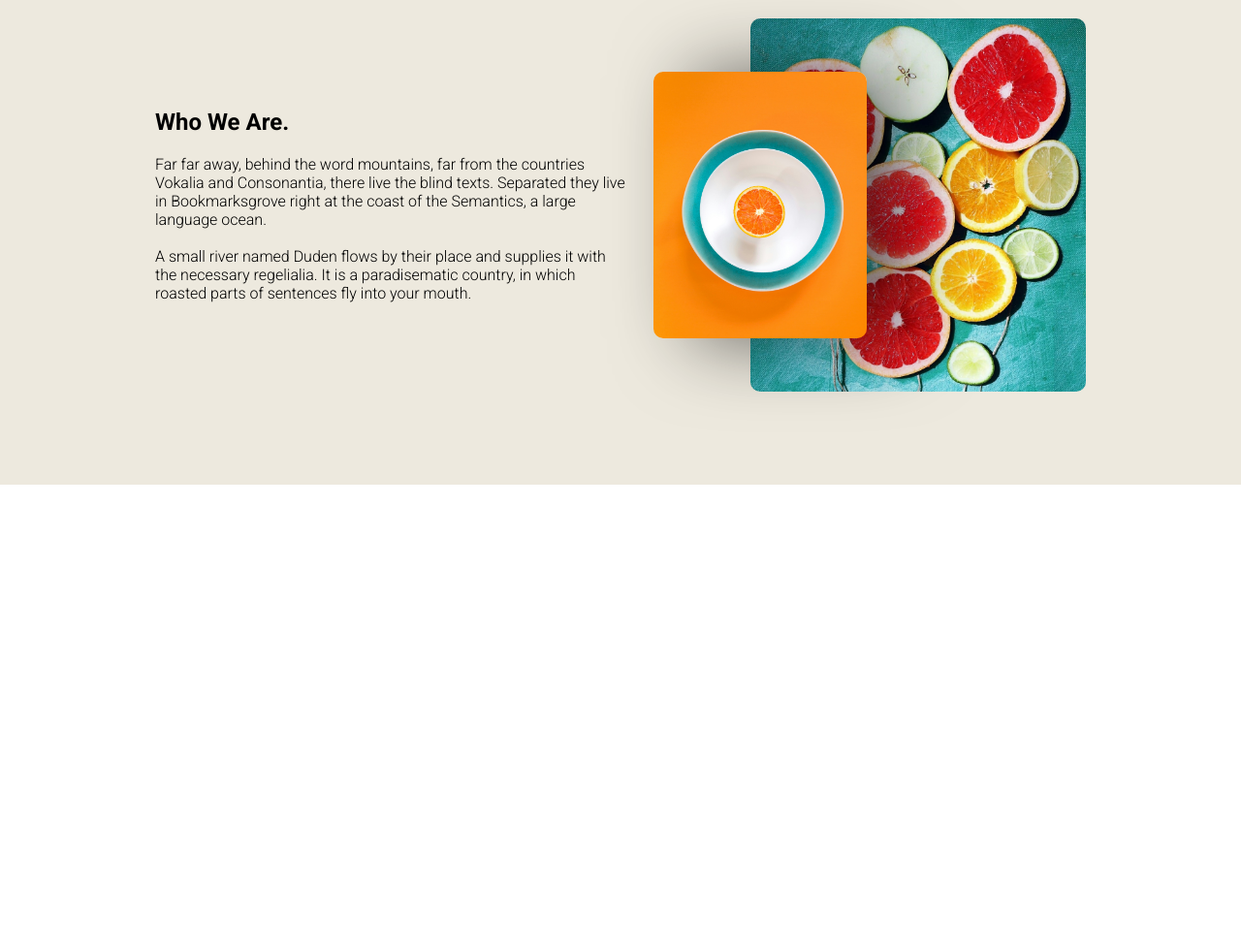
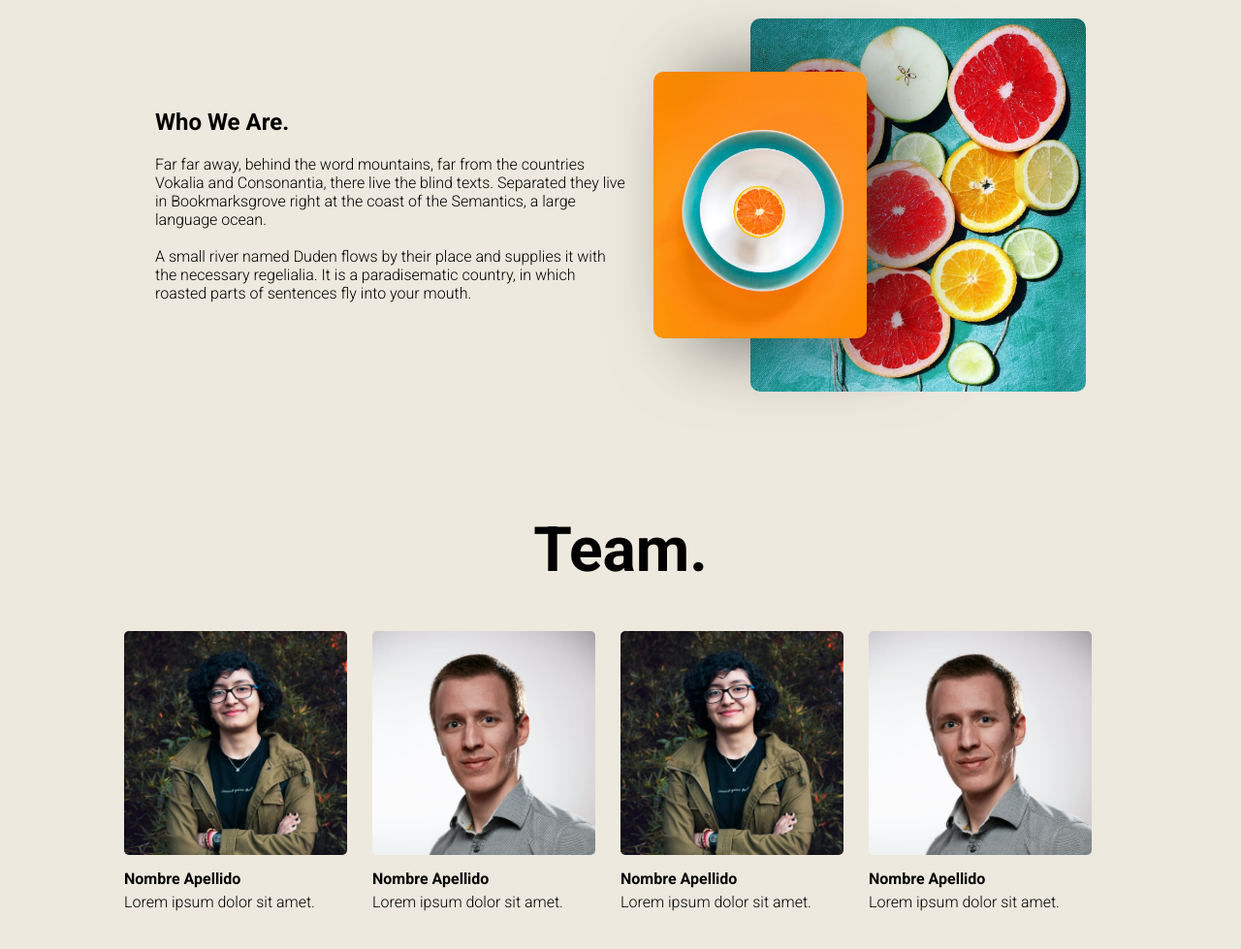
Before and after one commit to NanhoiRey/snack-content, a plain HTML site: page index.html in a window 1280 px wide. Shown: the part 1143-2122 px from the top of the page at 97% size. Before the commit the page ends 1643 px from the top, so only its background shows below. Drawn offline with Linux system fonts and the light colour scheme.

Commit message:
3er Commit, Team

```diff
--- a/css/about.css
+++ b/css/about.css
@@ -21,6 +21,7 @@
     display: grid;
     grid-template-columns: 1.5fr 1fr;
     margin-top: 5rem;
+    margin-bottom: 5rem;
 }
 .about-left, .about-right{
     display: flex;
@@ -53,3 +54,29 @@
     position: relative;
     z-index: 1;
 }
+
+
+.about-team{
+    display: flex;
+
+}
+.about-team img{
+    width: 90%;
+    border-radius: 5px;
+    margin-bottom: 10px;
+}
+
+.team-card{
+    display: flex;
+    flex-direction: column;
+    text-align: left;
+    gap: 5px;
+    margin-top: 1rem;
+    transition: ease-in-out 0.2s;
+
+}
+.team-card:hover{
+    transform: translateY(-4px);
+
+
+}
--- a/css/navbar.css
+++ b/css/navbar.css
@@ -40,16 +40,19 @@
     font-weight: 400;
 
     color: #fff;
-    transition: ease-in-out 0.5s;
+    transition: ease-in-out 0.3s;
     backdrop-filter: blur(50px);
     border-radius: 10px;
+    padding: 0.5rem;
 
 
 
 }
 
 .nav-link:hover {
-    color: #482ff7;
+    color: #ffffff;
+    background-color: #d4d4d476;
+
 }
 
 
@@ -70,17 +73,21 @@
   }
 
   .icon-bar a {
+
     display: block;
     text-align: center;
     padding: 10px;
-    transition: all 0.3s ease;
-    color: white;
+    transition: all 0.5s ease-in-out;
+    color: rgb(192, 192, 192);
     font-size: 20px;
+    border-radius: 10px;
+
 
   }
 
   .icon-bar a:hover {
-    background-color: #000;
+    background-color: #0000003c;
+    color: rgb(255, 255, 255);
   }
 
 
--- a/index.html
+++ b/index.html
@@ -68,7 +68,8 @@
 
     <section class="about-us" id="about-us">
         <div class="about-container">
-            <h1>About Us</h1>
+
+            <h1>About Us.</h1>
             <p>Lorem ipsum dolor sit amet, consectetur adipisicing elit. Error, maxime.</p>
             <hr>
 
@@ -93,6 +94,36 @@
 
             </article>
 
+            <h1>Team.</h1>
+            <article class="about-team">
+
+
+                <div class="team-card">
+                    <img src="img/team1.jpg" alt="">
+                    <h4>Nombre Apellido</h4>
+                    <p>Lorem ipsum dolor sit amet.</p>
+                </div>
+
+                <div class="team-card">
+                    <img src="img/team2.jpg" alt="">
+                    <h4>Nombre Apellido</h4>
+                    <p>Lorem ipsum dolor sit amet.</p>
+                </div>
+
+                <div class="team-card">
+                    <img src="img/team1.jpg" alt="">
+                    <h4>Nombre Apellido</h4>
+                    <p>Lorem ipsum dolor sit amet.</p>
+                </div>
+
+                <div class="team-card">
+                    <img src="img/team2.jpg" alt="">
+                    <h4>Nombre Apellido</h4>
+                    <p>Lorem ipsum dolor sit amet.</p>
+                </div>
+
+            </article>
+
         </div><!-- AboutContainer -->
 
 
```
Also changed, not shown: img/team1.jpg (added), img/team2.jpg (added).
